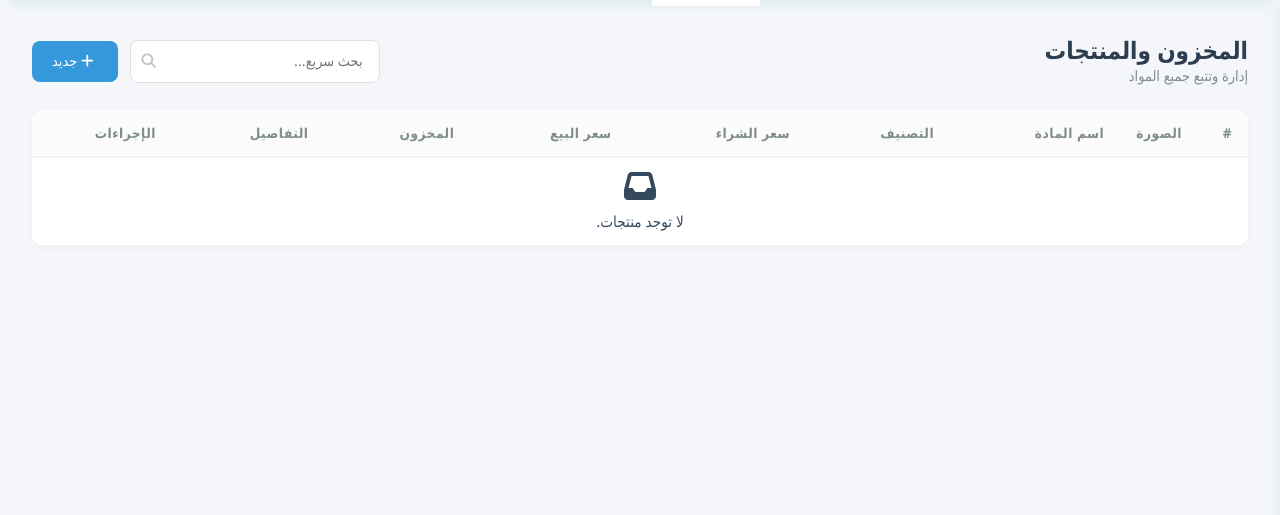
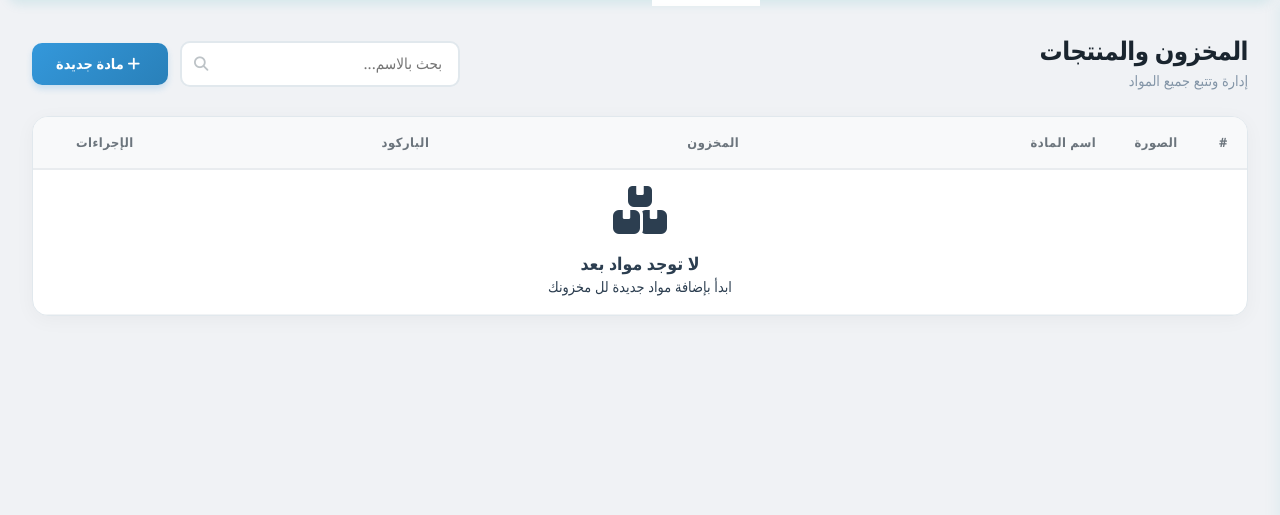
Before and after one commit to ahmadkh511/orgbalance, a Django app: page /invoice/products/ in a window 1280 px wide. Shown: the part 68-583 px from the top of the page. Run offline with Django 5.2, Linux system fonts and the light colour scheme; the visitor is signed in with stand-in values (Sample User, id 1); data comes from the database, SQL or seed files in the repository; data that the repository does not hold is empty; parts of the project's set-up code (start-up, migrations or seed data) failed here and were passed over; some libraries are stand-ins or nearby versions.

```diff
--- a/invoice/templates/invoice/products/product_list.html
+++ b/invoice/templates/invoice/products/product_list.html
@@ -5,17 +5,17 @@
 <style>
     /* === إعدادات عامة === */
     body {
-        background-color: #f4f6f9;
+        background-color: #f0f2f5;
         font-family: 'Segoe UI', Tahoma, Geneva, Verdana, sans-serif;
     }
 
     .compact-container {
         padding: 1.5rem;
-        max-width: 1600px;
+        max-width: 1400px;
         margin: 0 auto;
     }
 
-    /* === رأس الصفحة (مدمج) === */
+    /* === رأس الصفحة === */
     .compact-header {
         display: flex;
         justify-content: space-between;
@@ -26,15 +26,18 @@
     }
 
     .header-title h1 {
-        font-size: 1.5rem;
-        color: #2c3e50;
+        font-size: 1.6rem;
+        color: #1a252f;
         margin: 0;
-        font-weight: 700;
+        font-weight: 800;
+        letter-spacing: -0.5px;
     }
 
     .header-title span {
-        color: #7f8c8d;
+        color: #8395a7;
         font-size: 0.9rem;
+        display: block;
+        margin-top: 0.2rem;
     }
 
     .toolbar {
@@ -44,17 +47,18 @@
     }
 
     .search-input-compact {
-        border: 1px solid #e0e0e0;
-        border-radius: 8px;
-        padding: 0.6rem 1rem 0.6rem 2.5rem;
-        width: 250px;
-        transition: all 0.2s;
+        border: 2px solid #e1e8ed;
+        border-radius: 10px;
+        padding: 0.6rem 1rem 0.6rem 2.8rem;
+        width: 280px;
+        transition: all 0.3s ease;
         background-color: #fff;
+        font-size: 0.95rem;
     }
 
     .search-input-compact:focus {
         border-color: #3498db;
-        box-shadow: 0 0 0 3px rgba(52, 152, 219, 0.1);
+        box-shadow: 0 0 0 4px rgba(52, 152, 219, 0.1);
         outline: none;
     }
 
@@ -64,202 +68,182 @@
 
     .search-wrapper i {
         position: absolute;
-        left: 12px;
+        left: 14px;
         top: 50%;
         transform: translateY(-50%);
         color: #bdc3c7;
+        font-size: 0.9rem;
     }
 
     .btn-add-compact {
-        background-color: #3498db;
+        background: linear-gradient(135deg, #3498db 0%, #2980b9 100%);
         color: white;
-        padding: 0.6rem 1.25rem;
-        border-radius: 8px;
+        padding: 0.65rem 1.5rem;
+        border-radius: 10px;
         text-decoration: none;
-        font-weight: 500;
-        transition: background 0.2s;
+        font-weight: 600;
+        transition: all 0.3s ease;
         white-space: nowrap;
+        box-shadow: 0 4px 6px rgba(52, 152, 219, 0.2);
     }
 
     .btn-add-compact:hover {
-        background-color: #2980b9;
+        transform: translateY(-2px);
+        box-shadow: 0 6px 12px rgba(52, 152, 219, 0.3);
         color: white;
     }
 
     /* === بطاقة الجدول === */
     .table-card {
         background: white;
-        border-radius: 12px;
-        box-shadow: 0 2px 10px rgba(0,0,0,0.03);
-        overflow: hidden;
+        border-radius: 16px;
+        box-shadow: 0 4px 20px rgba(0, 0, 0, 0.04);
+        overflow-x: auto; /* تجاوب شامل لمنع انكسار التصميم */
+        border: 1px solid #e1e8ed;
     }
 
-    /* === الجدول المدمج === */
+    /* === الجدول === */
     .compact-table {
         width: 100%;
+        min-width: 600px; /* عرض أدنى لضمان عدم تكدس الأعمدة */
         border-collapse: collapse;
         text-align: right;
     }
 
     .compact-table thead th {
-        background-color: #fbfbfb;
-        color: #7f8c8d;
-        font-weight: 600;
-        font-size: 0.85rem;
-        padding: 0.8rem 1rem;
-        border-bottom: 2px solid #f1f1f1;
+        background-color: #f8f9fa;
+        color: #6c757d;
+        font-weight: 700;
+        font-size: 0.8rem;
+        padding: 1rem 1.2rem;
+        border-bottom: 2px solid #e9ecef;
         text-transform: uppercase;
         letter-spacing: 0.5px;
+        white-space: nowrap;
     }
 
     .compact-table tbody tr {
-        border-bottom: 1px solid #f1f1f1;
-        transition: background 0.15s;
+        border-bottom: 1px solid #f1f3f5;
+        transition: all 0.2s ease;
+        cursor: pointer;
     }
 
     .compact-table tbody tr:hover {
-        background-color: #fafafa;
+        background-color: #f8f9fa;
     }
 
     .compact-table tbody td {
-        padding: 0.75rem 1rem;
+        padding: 1rem 1.2rem;
         vertical-align: middle;
         font-size: 0.95rem;
-        color: #34495e;
+        color: #2c3e50;
     }
 
     /* === عناصر داخل الجدول === */
     .img-thumb {
-        width: 40px;
-        height: 40px;
-        border-radius: 6px;
+        width: 45px;
+        height: 45px;
+        border-radius: 10px;
         object-fit: cover;
-        background: #f8f9fa;
-        border: 1px solid #eee;
+        background: #f1f3f5;
+        border: 2px solid #e9ecef;
     }
 
     .no-img-icon {
-        width: 40px;
-        height: 40px;
-        background: #f8f9fa;
-        border-radius: 6px;
+        width: 45px;
+        height: 45px;
+        background: #f1f3f5;
+        border-radius: 10px;
         display: flex;
         align-items: center;
         justify-content: center;
-        color: #bdc3c7;
-        border: 1px solid #eee;
+        color: #ced4da;
+        border: 2px solid #e9ecef;
     }
 
     .product-name-cell {
-        font-weight: 600;
-        color: #2c3e50;
+        font-weight: 700;
+        color: #1a252f;
+        font-size: 1rem;
     }
 
-    /* شارات المخزون والتصنيفات */
+    /* شارات المخزون */
     .badge-sm {
-        padding: 0.3rem 0.6rem;
-        border-radius: 4px;
+        padding: 0.35rem 0.75rem;
+        border-radius: 20px;
         font-size: 0.8rem;
-        font-weight: 600;
+        font-weight: 700;
+        display: inline-block;
     }
-    .bg-low { background-color: #ffebee; color: #c62828; }
-    .bg-med { background-color: #fff8e1; color: #f57f17; }
-    .bg-high { background-color: #e8f5e9; color: #2e7d32; }
-    .bg-info-soft { background-color: #e3f2fd; color: #1565c0; }
-    .bg-category { background-color: #f3e5f5; color: #7b1fa2; } /* لون جديد للتصنيف */
+    .bg-low { background-color: #ffeaea; color: #e74c3c; }
+    .bg-med { background-color: #fff8e1; color: #f39c12; }
+    .bg-high { background-color: #eafaf1; color: #27ae60; }
+    .bg-info-soft { background-color: #eaf2f8; color: #2980b9; }
 
-    /* أزرار الإجراءات (مدمجة) */
+    /* أزرار الإجراءات */
     .actions-cell {
         white-space: nowrap;
     }
 
     .btn-icon-sm {
-        width: 32px;
-        height: 32px;
+        width: 36px;
+        height: 36px;
         padding: 0;
-        line-height: 32px;
+        line-height: 36px;
         text-align: center;
-        border-radius: 6px;
-        color: #95a5a6;
+        border-radius: 8px;
+        color: #adb5bd;
         background: transparent;
         border: 1px solid transparent;
         display: inline-block;
-        margin: 0 0.1rem;
-        transition: all 0.2s;
+        margin: 0 0.15rem;
+        transition: all 0.2s ease;
     }
 
     .btn-icon-sm:hover {
-        background: #f0f2f5;
-        color: #34495e;
-        border-color: #e0e0e0;
+        color: #fff;
+        border-color: transparent;
+        transform: translateY(-1px);
     }
+    .btn-icon-sm.text-danger:hover { background: #e74c3c; box-shadow: 0 4px 8px rgba(231,76,60,0.3); }
+    .btn-icon-sm.text-primary:hover { background: #3498db; box-shadow: 0 4px 8px rgba(52,152,219,0.3); }
+    .btn-icon-sm.text-warning:hover { background: #f39c12; box-shadow: 0 4px 8px rgba(243,156,18,0.3); }
 
-    .btn-icon-sm.text-danger:hover { background: #ffebee; color: #e74c3c; }
-    .btn-icon-sm.text-primary:hover { background: #e3f2fd; color: #3498db; }
-    .btn-icon-sm.text-warning:hover { background: #fff8e1; color: #f39c12; }
-
-    /* === قسم الأكورديون المنسدل (مطور لعرض كامل البيانات) === */
+    /* === قسم الأكورديون المنسدل === */
     .accordion-row {
-        background-color: #fcfcfc;
+        background-color: #fcfdff;
     }
 
     .accordion-content {
-        padding: 1rem;
-        border-bottom: 1px solid #f1f1f1;
+        padding: 1.2rem;
+        border-bottom: 1px solid #f1f3f5;
         font-size: 0.9rem;
         display: none;
+        background-color: #fcfdff;
     }
 
     .accordion-content.show {
         display: block;
-        animation: fadeIn 0.2s ease;
+        animation: slideDown 0.3s ease;
     }
 
-    /* شبكة التفاصيل داخل الأكورديون */
-    .details-grid {
-        display: grid;
-        grid-template-columns: repeat(auto-fill, minmax(200px, 1fr));
-        gap: 1rem;
-        margin-bottom: 1rem;
-        padding-bottom: 0.75rem;
-        border-bottom: 1px dashed #eee;
-    }
-    .detail-item {
-        display: flex;
-        flex-direction: column;
-    }
-    .detail-label {
-        font-size: 0.75rem;
-        color: #95a5a6;
-        margin-bottom: 0.2rem;
-    }
-    .detail-value {
-        font-weight: 600;
-        color: #2c3e50;
-    }
-    .detail-value.text-success { color: #27ae60; }
-
-    /* شارات العروض */
-    .offer-badge {
-        background: #fff3e0;
-        color: #e65100;
-        padding: 0.2rem 0.5rem;
-        border-radius: 4px;
-        font-size: 0.8rem;
-        margin-left: 0.3rem;
-        border: 1px solid #ffe0b2;
+    @keyframes slideDown {
+        from { opacity: 0; transform: translateY(-10px); }
+        to { opacity: 1; transform: translateY(0); }
     }
 
     .barcode-tag {
         display: inline-block;
-        background: #f0f2f5;
-        padding: 0.2rem 0.5rem;
-        border-radius: 4px;
-        margin-left: 0.3rem;
-        margin-bottom: 0.3rem;
+        background: #f8f9fa;
+        padding: 0.4rem 0.8rem;
+        border-radius: 6px;
+        margin-left: 0.4rem;
+        margin-bottom: 0.4rem;
         font-family: 'Courier New', Courier, monospace;
-        font-size: 0.85rem;
-        border: 1px solid #e0e0e0;
+        font-size: 0.9rem;
+        font-weight: bold;
+        border: 1px solid #e9ecef;
+        color: #495057;
     }
 
     .barcode-tag.primary {
@@ -271,23 +255,24 @@
     /* === حالة فارغة === */
     .empty-row td {
         text-align: center;
-        padding: 3rem;
-        color: #95a5a6;
+        padding: 4rem 2rem;
+        color: #adb5bd;
     }
-    .empty-row i { font-size: 2rem; margin-bottom: 0.5rem; display: block; }
+    .empty-row i { font-size: 3rem; margin-bottom: 1rem; display: block; }
 
-    /* تجاوب الهواتف */
+    /* === التجاوب للشاشات المتوسطة والصغيرة === */
     @media (max-width: 992px) {
-        .compact-table thead th { font-size: 0.75rem; padding: 0.6rem; }
-        .compact-table tbody td { padding: 0.6rem; font-size: 0.85rem; }
-        .search-input-compact { width: 180px; }
-        .details-grid { grid-template-columns: repeat(2, 1fr); }
+        .search-input-compact { width: 200px; }
+        .hide-tablet { display: none; } /* إخفاء عمود الباركود على التابلت */
     }
 
     @media (max-width: 768px) {
-        .hide-mobile { display: none; }
-        .header-title h1 { font-size: 1.2rem; }
-        .details-grid { grid-template-columns: 1fr; }
+        .compact-container { padding: 1rem; }
+        .header-title h1 { font-size: 1.3rem; }
+        .hide-mobile { display: none; } /* إخفاء عمود الترقيم على الموبايل */
+        .search-input-compact { width: 100%; }
+        .toolbar { width: 100%; }
+        .btn-add-compact { flex: 1; text-align: center; }
     }
 </style>
 
@@ -301,10 +286,10 @@
         <div class="toolbar">
             <div class="search-wrapper">
                 <i class="fas fa-search"></i>
-                <input type="text" id="searchInput" class="search-input-compact" placeholder="بحث سريع...">
+                <input type="text" id="searchInput" class="search-input-compact" placeholder="بحث بالاسم...">
             </div>
             <a href="{% url 'invoice:product_create' %}" class="btn-add-compact">
-                <i class="fas fa-plus ms-1"></i> جديد
+                <i class="fas fa-plus ms-1"></i> مادة جديدة
             </a>
         </div>
     </div>
@@ -314,42 +299,28 @@
         <table class="compact-table">
             <thead>
                 <tr>
-                    <th style="width: 50px;">#</th>
-                    <th style="width: 50px;">الصورة</th>
+                    <th class="hide-mobile" style="width: 50px;">#</th>
+                    <th style="width: 60px;">الصورة</th>
                     <th>اسم المادة</th>
-                    <th class="hide-mobile">التصنيف</th> <!-- العمود الجديد -->
-                    <th class="hide-mobile">سعر الشراء</th>
-                    <th>سعر البيع</th>
                     <th>المخزون</th>
-                    <th class="hide-mobile">التفاصيل</th> <!-- تغيير اسم العمود ليناسب عرض البيانات -->
-                    <th style="width: 140px;">الإجراءات</th>
+                    <th class="hide-tablet">الباركود</th>
+                    <th style="width: 120px;">الإجراءات</th>
                 </tr>
             </thead>
             <tbody id="tableBody">
                 {% for product in products %}
                 <!-- الصف الرئيسي -->
-                <tr onclick="toggleAccordion('accordion-{{ product.id }}')" style="cursor: pointer;">
-                    <td>{{ forloop.counter }}</td>
+                <tr onclick="toggleAccordion('accordion-{{ product.id }}')">
+                    <td class="hide-mobile">{{ forloop.counter }}</td>
                     <td>
                         {% if product.product_image %}
-                            <img src="{{ product.product_image.url }}" class="img-thumb" alt="img">
+                            <img src="{{ product.product_image.url }}" class="img-thumb" alt="{{ product.product_name }}">
                         {% else %}
-                            <div class="no-img-icon"><i class="fas fa-box"></i></div>
+                            <div class="no-img-icon"><i class="fas fa-box-open"></i></div>
                         {% endif %}
                     </td>
                     <td class="product-name-cell">{{ product.product_name }}</td>
 
-                    <!-- عمود التصنيف -->
-                    <td class="hide-mobile">
-                        {% if product.category %}
-                            <span class="badge-sm bg-category">{{ product.category.category_name }}</span>
-                        {% else %}
-                            <span style="color:#bdc3c7; font-size:0.8rem;">-</span>
-                        {% endif %}
-                    </td>
-
-                    <td class="hide-mobile">{{ product.purch_price }}</td>
-                    <td style="color: #27ae60; font-weight: 600;">{{ product.sale_price }}</td>
                     <td>
                         {% if product.current_stock_quantity <= 10 %}
                             <span class="badge-sm bg-low">{{ product.current_stock_quantity }}</span>
@@ -360,102 +331,46 @@
                         {% endif %}
                     </td>
 
-                    <td class="hide-mobile">
-                        <span class="badge-sm bg-info-soft">
-                            <i class="fas fa-chevron-down fa-xs"></i> عرض المزيد
+                    <td class="hide-tablet">
+                        {% if product.active_barcodes %}
+                            <span class="badge-sm bg-info-soft" title="اضغط لعرض الباركودات">
+                                {{ product.active_barcodes|length }} أكواد
                             </span>
+                        {% else %}
+                            <span style="color:#ced4da; font-size:0.85rem;">-</span>
+                        {% endif %}
                     </td>
 
                     <td class="actions-cell" onclick="event.stopPropagation();">
-                        <a href="{% url 'invoice:product_detail' slug=product.slug %}" class="btn-icon-sm text-primary" title="عرض"><i class="fas fa-eye"></i></a>
-                        <a href="{% url 'invoice:product_edit' slug=product.slug %}" class="btn-icon-sm text-warning" title="تعديل"><i class="fas fa-edit"></i></a>
-                        <a href="{% url 'invoice:product_delete' slug=product.slug %}" class="btn-icon-sm text-danger" title="حذف" onclick="return confirm('هل أنت متأكد؟')"><i class="fas fa-trash"></i></a>
+                        <a href="{% url 'invoice:product_detail' slug=product.slug %}" class="btn-icon-sm text-primary" title="عرض التفاصيل"><i class="fas fa-eye"></i></a>
+                        <a href="{% url 'invoice:product_edit' slug=product.slug %}" class="btn-icon-sm text-warning" title="تعديل المادة"><i class="fas fa-pen"></i></a>
+                        <a href="{% url 'invoice:product_delete' slug=product.slug %}" class="btn-icon-sm text-danger" title="حذف المادة" onclick="return confirm('هل أنت متأكد من حذف هذه المادة؟')"><i class="fas fa-trash-alt"></i></a>
                     </td>
                 </tr>
 
-                <!-- صف تفاصيل البيانات والباركود (مخفي) - تم إزالة شرط الباركود ليظهر دائماً -->
+                <!-- صف تفاصيل الباركود (مخفي) -->
+                {% if product.active_barcodes %}
                 <tr id="accordion-{{ product.id }}" class="accordion-row">
-                    <td colspan="9" style="padding:0;">
+                    <td colspan="6" style="padding:0; border:none;">
                         <div class="accordion-content">
-
-                            <!-- شبكة التفاصيل المالية وهوامش الربح -->
-                            <div class="details-grid">
-                                <div class="detail-item">
-                                    <span class="detail-label">متوسط تكلفة الشراء</span>
-                                    <span class="detail-value">{{ product.average_purchase_cost }}</span>
-                                </div>
-                                <div class="detail-item">
-                                    <span class="detail-label">هوامش الربح (مفرق/نصف جملة/جملة)</span>
-                                    <span class="detail-value">
-                                        {{ product.retail_profit_margin }}% /
-                                        {{ product.semi_wholesale_profit_margin }}% /
-                                        {{ product.wholesale_profit_margin }}%
-                                    </span>
-                                </div>
-                                <div class="detail-item">
-                                    <span class="detail-label">تعديل السعر (+/-)</span>
-                                    <span class="detail-value" style="color: {% if product.price_adjustment > 0 %}#27ae60{% elif product.price_adjustment < 0 %}#e74c3c{% else %}#2c3e50{% endif %};">
-                                        {% if product.price_adjustment > 0 %}+{% endif %}{{ product.price_adjustment }}
-                                    </span>
-                                </div>
-                                <div class="detail-item">
-                                    <span class="detail-label">السعر بالعملة الأجنبية</span>
-                                    <span class="detail-value">
-                                        {% if product.foreign_currency %}{{ product.foreign_currency_price }} ({{ product.foreign_currency }}){% else %}-{% endif %}
-                                    </span>
-                                </div>
-                            </div>
-
-                            <!-- شبكة أسعار البيع التفصيلية -->
-                            <div class="details-grid">
-                                <div class="detail-item">
-                                    <span class="detail-label">سعر البيع (مفرق)</span>
-                                    <span class="detail-value text-success">{{ product.retail_price }}</span>
-                                </div>
-                                <div class="detail-item">
-                                    <span class="detail-label">سعر البيع (نصف جملة)</span>
-                                    <span class="detail-value text-success">{{ product.semi_wholesale_price }}</span>
-                                </div>
-                                <div class="detail-item">
-                                    <span class="detail-label">سعر البيع (جملة)</span>
-                                    <span class="detail-value text-success">{{ product.wholesale_price }}</span>
-                                </div>
-                            </div>
-
-                            <!-- عرض أسعار العروض (إذا وجدت) -->
-                            {% if product.offer_1_price > 0 or product.offer_2_price > 0 or product.offer_3_price > 0 or product.offer_4_price > 0 or product.offer_5_price > 0 or product.offer_6_price > 0 %}
-                            <div style="margin-bottom: 1rem; padding-bottom: 0.75rem; border-bottom: 1px dashed #eee;">
-                                <span class="detail-label" style="display:block; margin-bottom: 0.4rem;">أسعار العروض النشطة:</span>
-                                {% if product.offer_1_price > 0 %}<span class="offer-badge">عرض 1: {{ product.offer_1_price }}</span>{% endif %}
-                                {% if product.offer_2_price > 0 %}<span class="offer-badge">عرض 2: {{ product.offer_2_price }}</span>{% endif %}
-                                {% if product.offer_3_price > 0 %}<span class="offer-badge">عرض 3: {{ product.offer_3_price }}</span>{% endif %}
-                                {% if product.offer_4_price > 0 %}<span class="offer-badge">عرض 4: {{ product.offer_4_price }}</span>{% endif %}
-                                {% if product.offer_5_price > 0 %}<span class="offer-badge">عرض 5: {{ product.offer_5_price }}</span>{% endif %}
-                                {% if product.offer_6_price > 0 %}<span class="offer-badge">عرض 6: {{ product.offer_6_price }}</span>{% endif %}
-                            </div>
-                            {% endif %}
-
-                            <!-- عرض الباركودات -->
-                            {% if product.active_barcodes %}
-                            <div>
-                                <div style="margin-bottom: 0.3rem; color:#7f8c8d; font-size:0.8rem;">باركودات نشطة:</div>
+                            <div style="margin-bottom: 0.5rem; color:#6c757d; font-weight:600; font-size:0.85rem;">الباركودات المسجلة:</div>
                             {% for barcode in product.active_barcodes %}
                                 <span class="barcode-tag {% if barcode.is_primary %}primary{% endif %}">
-                                        {% if barcode.is_primary %}<i class="fas fa-star fa-xs" style="color:#f1c40f;"></i> {% endif %}
+                                    {% if barcode.is_primary %}<i class="fas fa-star fa-xs" style="color:#f1c40f; margin-left:5px;"></i> {% endif %}
                                     {{ barcode.barcode_in }}
                                 </span>
                             {% endfor %}
                         </div>
+                    </td>
+                </tr>
                 {% endif %}
 
-                        </div>
-                    </td>
-                </tr>
                 {% empty %}
                 <tr class="empty-row">
-                    <td colspan="9"> <!-- تم تعديل الرقم من 8 إلى 9 -->
-                        <i class="fas fa-inbox"></i>
-                        لا توجد منتجات.
+                    <td colspan="6">
+                        <i class="fas fa-boxes-stacked"></i>
+                        <div style="font-size: 1.1rem; font-weight: 600;">لا توجد مواد بعد</div>
+                        <div style="font-size: 0.9rem;">ابدأ بإضافة مواد جديدة لل مخزونك</div>
                     </td>
                 </tr>
                 {% endfor %}
@@ -465,7 +380,7 @@
 </div>
 
 <script>
-    // وظيفة فتح وإغلاق صف التفاصيل
+    // وظيفة فتح وإغلاق صف الباركود
     function toggleAccordion(id) {
         const element = document.getElementById(id);
         if (element) {
@@ -480,18 +395,22 @@
         let rows = document.querySelectorAll('#tableBody tr:not(.accordion-row)');
 
         rows.forEach(row => {
-            let name = row.querySelector('.product-name-cell').innerText.toLowerCase();
-            let detailsSection = row.nextElementSibling; // صف التفاصيل التالي إن وجد
+            // البحث في اسم المادة
+            let name = row.querySelector('.product-name-cell');
+            if(!name) return;
 
-            if (name.includes(filter)) {
+            let textContent = name.innerText.toLowerCase();
+            let barcodeSection = row.nextElementSibling;
+
+            if (textContent.includes(filter)) {
                 row.style.display = '';
-                if(detailsSection && detailsSection.classList.contains('accordion-row')) {
-                    detailsSection.style.display = '';
+                if(barcodeSection && barcodeSection.classList.contains('accordion-row')) {
+                    barcodeSection.style.display = '';
                 }
             } else {
                 row.style.display = 'none';
-                if(detailsSection && detailsSection.classList.contains('accordion-row')) {
-                    detailsSection.style.display = 'none';
+                if(barcodeSection && barcodeSection.classList.contains('accordion-row')) {
+                    barcodeSection.style.display = 'none';
                 }
             }
         });
```
Lines whose indentation alone changed are shown as unchanged.
